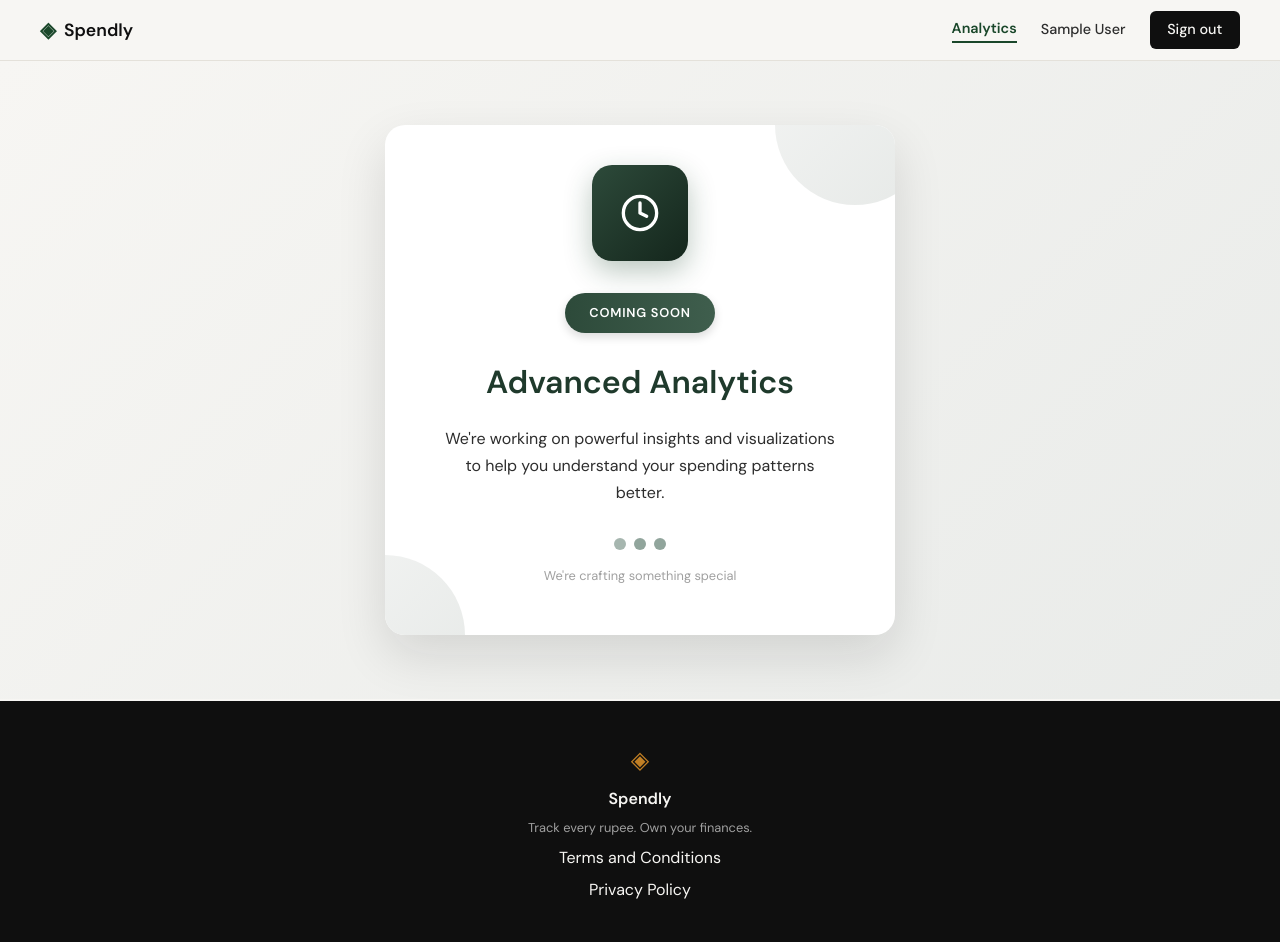
After one commit to Varun1398/spendly, a Flask app: page /analytics in a window 1280 px wide. The commit adds this page. Run offline with Flask 3, Linux system fonts and the light colour scheme; the visitor is signed in with stand-in values (Sample User, id 1).

Commit message:
Add analytics page with routing and styling

```diff
--- a/app.py
+++ b/app.py
@@ -328,6 +328,14 @@ def profile():
     )
 
 
+@app.route("/analytics")
+def analytics():
+    if not session.get("user_id"):
+        flash("Please sign in to view analytics.", "error")
+        return redirect(url_for("login"))
+    return render_template("analytics.html")
+
+
 @app.route("/expenses/add")
 def add_expense():
     return "Add expense — coming in Step 7"
--- /dev/null
+++ b/static/css/analytics.css
@@ -0,0 +1,115 @@
+/* Analytics — Coming Soon page, on Spendly tokens */
+.cs-stage {
+    display: flex;
+    justify-content: center;
+    padding: 64px 24px;
+    background: linear-gradient(135deg, var(--paper) 0%, #e9ebe9 100%);
+}
+
+.cs-card {
+    position: relative;
+    overflow: hidden;
+    width: 100%;
+    max-width: 510px;
+    padding: 40px 48px 48px;
+    background: var(--paper-card);
+    border-radius: var(--radius-lg);
+    box-shadow: 0 20px 50px rgba(15, 15, 15, 0.12);
+    text-align: center;
+}
+
+.cs-blob {
+    position: absolute;
+    border-radius: 50%;
+    background: linear-gradient(135deg, #f3f4f3, #e6e9e7);
+}
+.cs-blob-top { width: 160px; height: 160px; top: -80px; right: -40px; }
+.cs-blob-bottom { width: 160px; height: 160px; bottom: -80px; left: -80px; }
+
+.cs-icon {
+    position: relative;
+    display: flex;
+    align-items: center;
+    justify-content: center;
+    width: 96px;
+    height: 96px;
+    margin: 0 auto 32px;
+    color: #fff;
+    background: linear-gradient(135deg, #2d4a3a, #14261c);
+    border-radius: var(--radius-lg);
+    box-shadow: 0 10px 28px rgba(26, 71, 42, 0.3);
+}
+
+.cs-badge {
+    position: relative;
+    display: inline-block;
+    padding: 10px 24px;
+    background: linear-gradient(90deg, #2d4a3a, #3f5e4d);
+    color: #fff;
+    border-radius: 999px;
+    font-size: 0.8rem;
+    font-weight: 600;
+    letter-spacing: 0.06em;
+    text-transform: uppercase;
+    box-shadow: 0 4px 10px rgba(15, 15, 15, 0.15);
+}
+
+.cs-title {
+    position: relative;
+    margin: 24px 0 16px;
+    font-family: var(--font-body);
+    font-size: 2rem;
+    font-weight: 700;
+    color: #1f3a2c;
+}
+
+.cs-text {
+    position: relative;
+    max-width: 400px;
+    margin: 0 auto 32px;
+    color: var(--ink-soft);
+    line-height: 1.7;
+}
+
+.cs-dots {
+    position: relative;
+    display: flex;
+    justify-content: center;
+    gap: 8px;
+    margin-bottom: 16px;
+}
+.cs-dots span {
+    width: 12px;
+    height: 12px;
+    border-radius: 50%;
+    background: #8fa39a;
+    animation: cs-pulse 1.4s ease-in-out infinite;
+}
+.cs-dots span:nth-child(2) { animation-delay: 0.2s; }
+.cs-dots span:nth-child(3) { animation-delay: 0.4s; }
+
+@keyframes cs-pulse {
+    0%, 100% { opacity: 0.45; }
+    50% { opacity: 1; }
+}
+
+.cs-note {
+    position: relative;
+    font-size: 0.8rem;
+    color: var(--ink-faint);
+}
+
+@media (prefers-reduced-motion: reduce) {
+    .cs-dots span { animation: none; }
+}
+
+@media (max-width: 480px) {
+    .cs-card { padding: 32px 24px 40px; }
+}
+
+/* Navbar active state */
+.nav-links a.nav-link.active {
+    color: var(--accent);
+    font-weight: 600;
+    border-bottom: 2px solid var(--accent);
+}
--- /dev/null
+++ b/templates/analytics.html
@@ -0,0 +1,30 @@
+{% extends "base.html" %}
+
+{% block title %}Analytics — Spendly{% endblock %}
+
+{% block head %}
+<link rel="stylesheet" href="{{ url_for('static', filename='css/analytics.css') }}">
+{% endblock %}
+
+{% block content %}
+<section class="cs-stage">
+    <div class="cs-card">
+        <span class="cs-blob cs-blob-top" aria-hidden="true"></span>
+        <span class="cs-blob cs-blob-bottom" aria-hidden="true"></span>
+
+        <div class="cs-icon" aria-hidden="true">
+            <svg width="40" height="40" viewBox="0 0 24 24" fill="none" stroke="currentColor" stroke-width="2" stroke-linecap="round" stroke-linejoin="round">
+                <circle cx="12" cy="12" r="10"></circle>
+                <polyline points="12 6 12 12 16 14"></polyline>
+            </svg>
+        </div>
+
+        <span class="cs-badge">Coming Soon</span>
+        <h1 class="cs-title">Advanced Analytics</h1>
+        <p class="cs-text">We're working on powerful insights and visualizations to help you understand your spending patterns better.</p>
+
+        <div class="cs-dots" aria-hidden="true"><span></span><span></span><span></span></div>
+        <p class="cs-note">We're crafting something special</p>
+    </div>
+</section>
+{% endblock %}
--- a/templates/base.html
+++ b/templates/base.html
@@ -20,6 +20,7 @@
             </a>
             <div class="nav-links">
                 {% if session.get('user_id') %}
+                <a href="{{ url_for('analytics') }}" class="nav-link{% if request.endpoint == 'analytics' %} active{% endif %}"{% if request.endpoint == 'analytics' %} aria-current="page"{% endif %}>Analytics</a>
                 <a href="{{ url_for('profile') }}" class="nav-user">{{ session.get('user_name') }}</a>
                 <a href="{{ url_for('logout') }}" class="nav-cta">Sign out</a>
                 {% else %}
```
